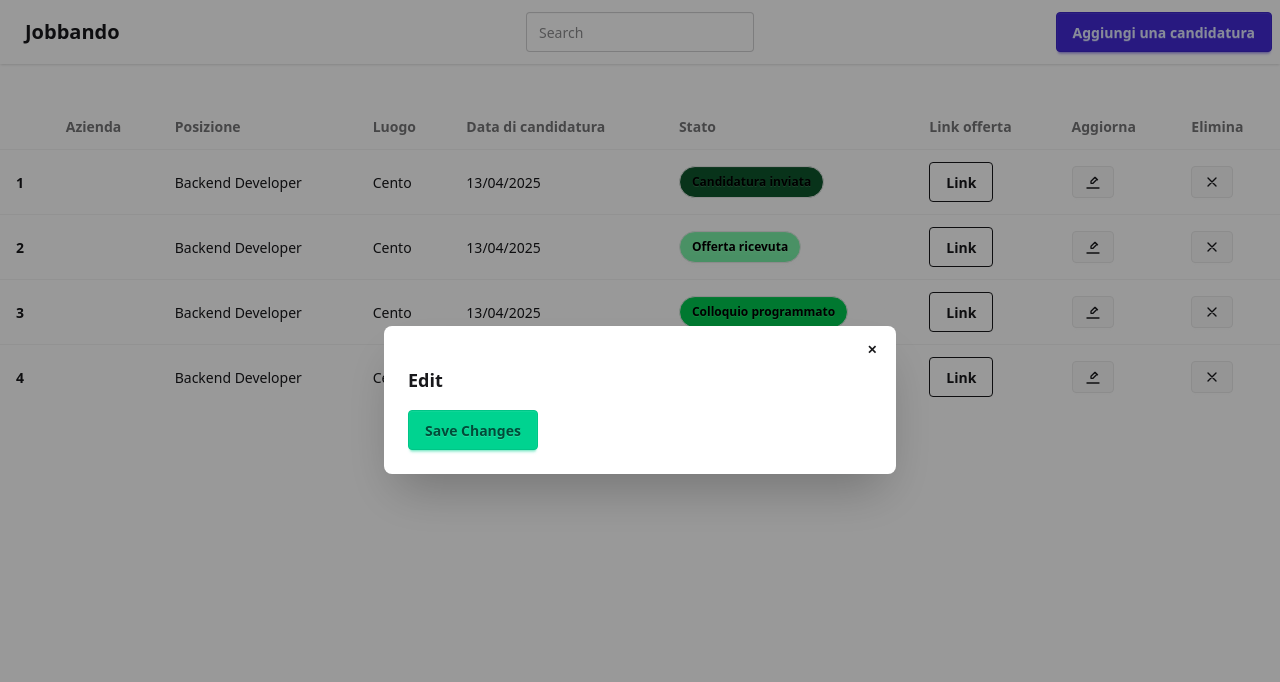
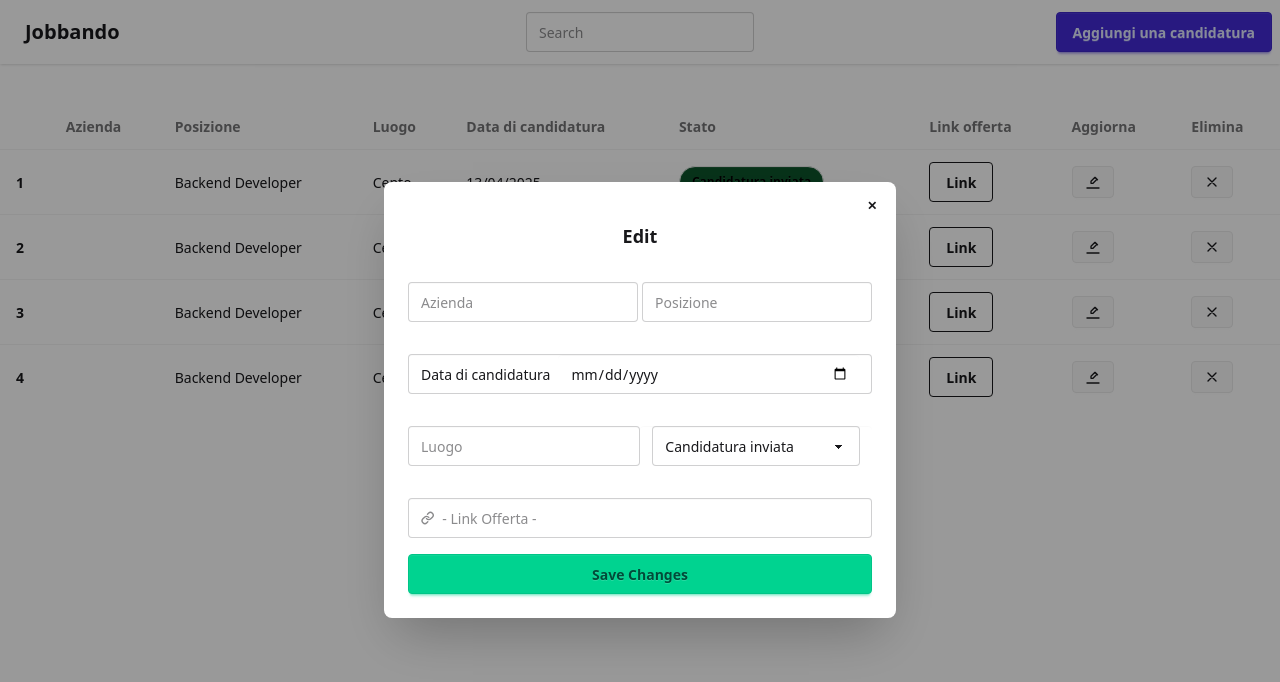
Before and after one commit to azizbelkhouja/Job-Application-Tracker, a React (Vite) app in the folder frontend/: page / in a window 1280 px wide. Both pictures are taken after a click on the button 1092 px from the left and 182 px from the top of the page. Shown: the top 682 px of the page. Built offline with nearby package versions, Linux system fonts and the light colour scheme.

Commit message:
create popup form

```diff
--- a/frontend/src/components/ModalForm.jsx
+++ b/frontend/src/components/ModalForm.jsx
@@ -2,14 +2,45 @@ export default function ModalForm({isOpen, onClose, mode, onSubmit}) {
 
     return (
         <>
-            {/* You can open the modal using document.getElementById('ID').showModal() method */}
             <dialog id="my_modal_3" className="modal" open={isOpen}>
             <div className="modal-box">
+                <h3 className="font-bold text-lg py-4 text-center">{mode === 'edit' ? 'Edit' : 'New Application'}</h3>
                 <form method="dialog">
-                    <h3 className="font-bold text-lg py-4">{mode === 'edit' ? 'Edit' : 'New Application'}</h3>
-                {/* if there is a button in form, it will close the modal */}
-                <button className="btn btn-sm btn-circle btn-ghost absolute right-2 top-2">✕</button>
-                <button className="btn btn-success" onClick={onSubmit}>{mode === 'edit' ? 'Save Changes' : 'Create'}</button>
+                    <div className="flex mb-4 justify-between">
+                        <label className="flex input-bordered items-center gap-2 mr-1 input my-4">
+                            <input type="text" className="grow" placeholder="Azienda" />
+                        </label>
+                        <label className="flex input-bordered items-center gap-2 input my-4">
+                            <input type="text" className="grow" placeholder="Posizione" />
+                        </label>
+                    </div>
+
+                    <label className="flex items-center gap-2 input my-4 w-full">
+                        Data di candidatura
+                        <input type="date" className="input border-0"/>
+                    </label>
+
+                    <div className="flex mb-4 justify-between">
+                        <label className="flex items-center gap-2 input my-4">
+                            <input type="text" className="grow" placeholder="Luogo" />
+                        </label>
+                        <label className="flex items-center gap-2 input my-4 border-0 active:border-0">
+                            <select defaultValue="Candidatura inviata" className="select">
+                                <option disabled={true}>Stato</option>
+                                <option>Candidatura inviata</option>
+                                <option>Colloquio programmato</option>
+                                <option>Offerta ricevuta</option>
+                                <option>Rifiutato</option>
+                            </select>
+                        </label>
+
+                    </div>
+                    <label className="flex items-center gap-2 input my-4 w-full">
+                        <svg className="h-[1em] opacity-50" xmlns="http://www.w3.org/2000/svg" viewBox="0 0 24 24"><g strokeLinejoin="round" strokeLinecap="round" strokeWidth="2.5" fill="none" stroke="currentColor"><path d="M10 13a5 5 0 0 0 7.54.54l3-3a5 5 0 0 0-7.07-7.07l-1.72 1.71"></path><path d="M14 11a5 5 0 0 0-7.54-.54l-3 3a5 5 0 0 0 7.07 7.07l1.71-1.71"></path></g></svg>
+                        <input type="url" placeholder="- Link Offerta -" />
+                    </label>
+                    <button className="btn btn-sm btn-circle btn-ghost absolute right-2 top-2" onClick={onClose}>✕</button>
+                    <button className="btn btn-success w-full" onClick={onSubmit}>{mode === 'edit' ? 'Save Changes' : 'Create'}</button>
                 </form>
             </div>
             </dialog>
```
